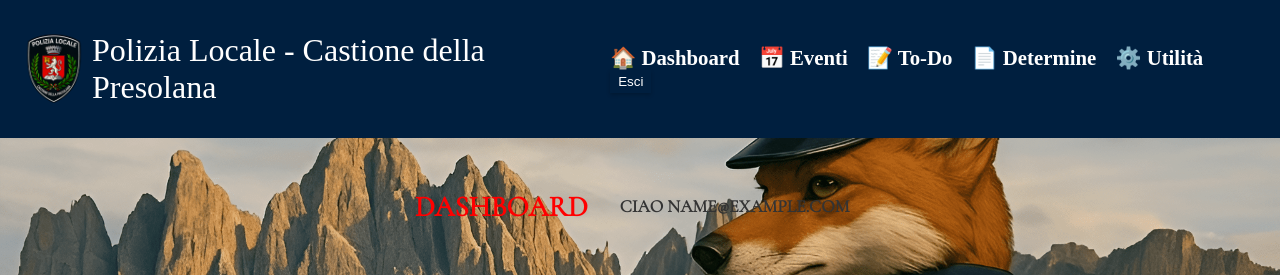
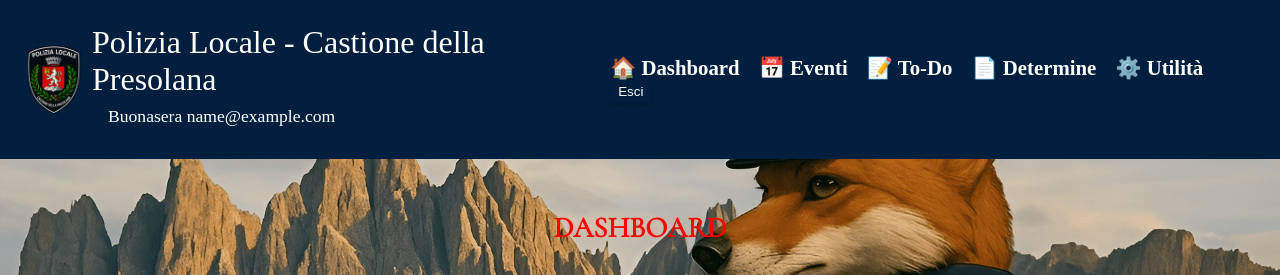
Before and after one commit to Markf1994/segretaria-digitale-frontend, a React (Vite) app: page / in a window 1280 px wide. Shown: the top 275 px of the page. Built offline with nearby package versions, Linux system fonts and the light colour scheme; no server answers; sample sign-in values are in the browser's storage; a web font is replaced by a local one.

Commit message:
Move greeting to header with time-aware message

```diff
--- a/src/components/Greeting.tsx
+++ b/src/components/Greeting.tsx
@@ -12,7 +12,11 @@ const Greeting: React.FC = () => {
   if (!email) return null;
 
   const username = email.endsWith('@comune.castione.bg.it') ? email.split('@')[0] : email;
-  return <div className="user-greeting">Ciao {username}</div>;
+
+  const hours = new Date().getHours();
+  const saluto = hours < 17 ? 'Buongiorno' : 'Buonasera';
+
+  return <div className="user-greeting">{saluto} {username}</div>;
 };
 
 export default Greeting;
--- a/src/components/Header.css
+++ b/src/components/Header.css
@@ -21,6 +21,10 @@
 .site-header .logo-title {
   display: flex;
   align-items: center;
+}
+.title-greeting {
+  display: flex;
+  flex-direction: column;
 }
 .site-header h1 {
   font-size: 2rem;
--- a/src/components/Header.tsx
+++ b/src/components/Header.tsx
@@ -1,6 +1,7 @@
 import React from "react";
 import { Link, useNavigate } from "react-router-dom";
 import { useAuthStore } from "../store/auth";
+import Greeting from "./Greeting";
 import "./Header.css";
 
 const Header: React.FC = () => {
@@ -16,7 +17,10 @@ const Header: React.FC = () => {
     <header className="site-header">
       <div className="logo-title">
         <img src="/logo.png" alt="Logo" className="small-logo" />
-        <h1>Polizia Locale - Castione della Presolana</h1>
+        <div className="title-greeting">
+          <h1>Polizia Locale - Castione della Presolana</h1>
+          <Greeting />
+        </div>
       </div>
       <nav>
         <Link to="/">🏠 Dashboard</Link>
--- a/src/pages/Dashboard.tsx
+++ b/src/pages/Dashboard.tsx
@@ -4,7 +4,6 @@ import { useAuthStore } from '../store/auth';
 import { getUserStorageKey } from '../utils/auth';
 import { deleteTodo } from '../api/todos';
 import './Dashboard.css';
-import Greeting from '../components/Greeting';
 import { differenceInCalendarDays, parseISO } from 'date-fns';
 interface EventItem {
   id: string;
@@ -47,7 +46,6 @@ export default function Dashboard() {
     <div className="dashboard">
       <div className="dashboard-header">
         <h1>Dashboard</h1>
-        <Greeting />
       </div>
         <div className="upcoming-wrapper">
           <div className="notifications dashboard-section">
```
